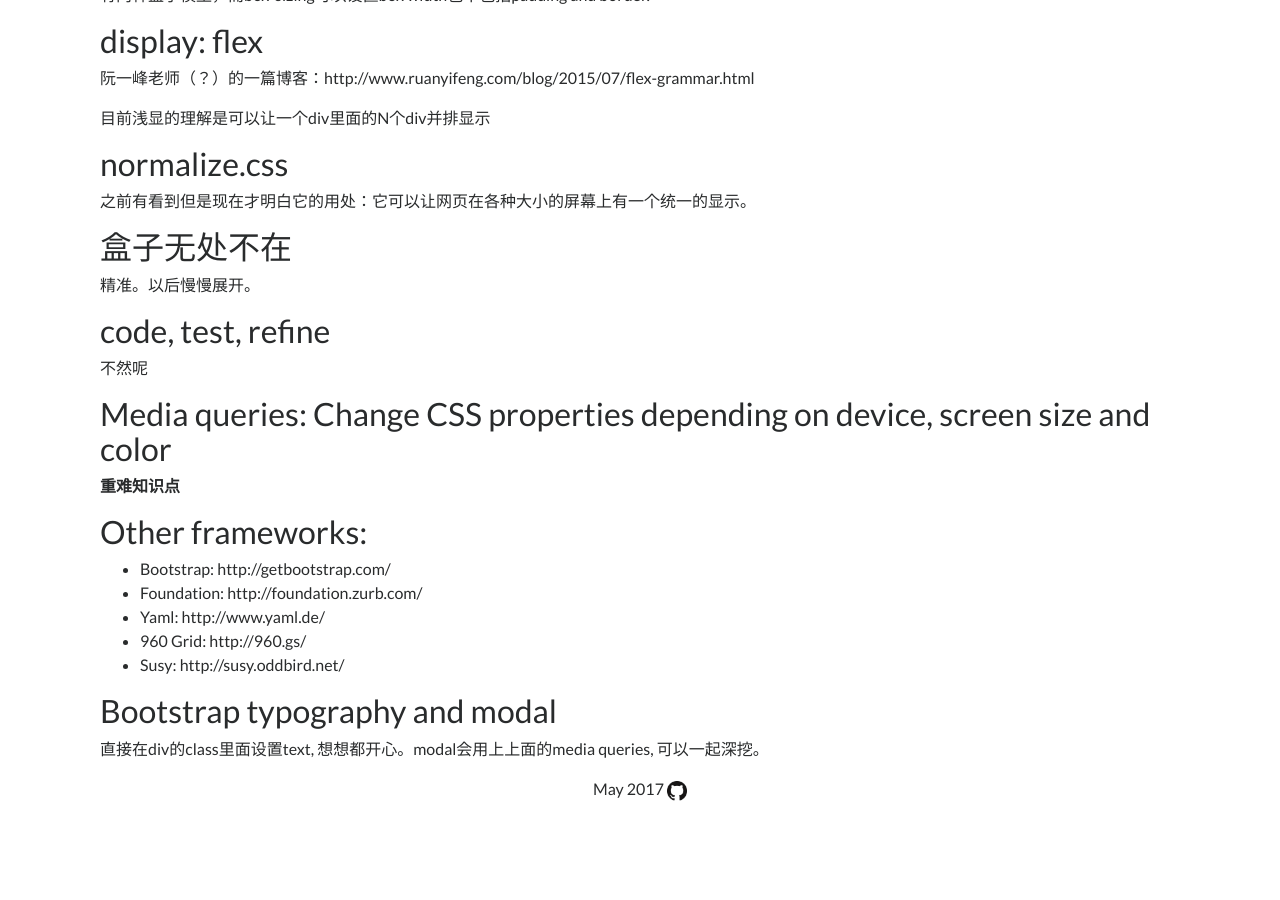
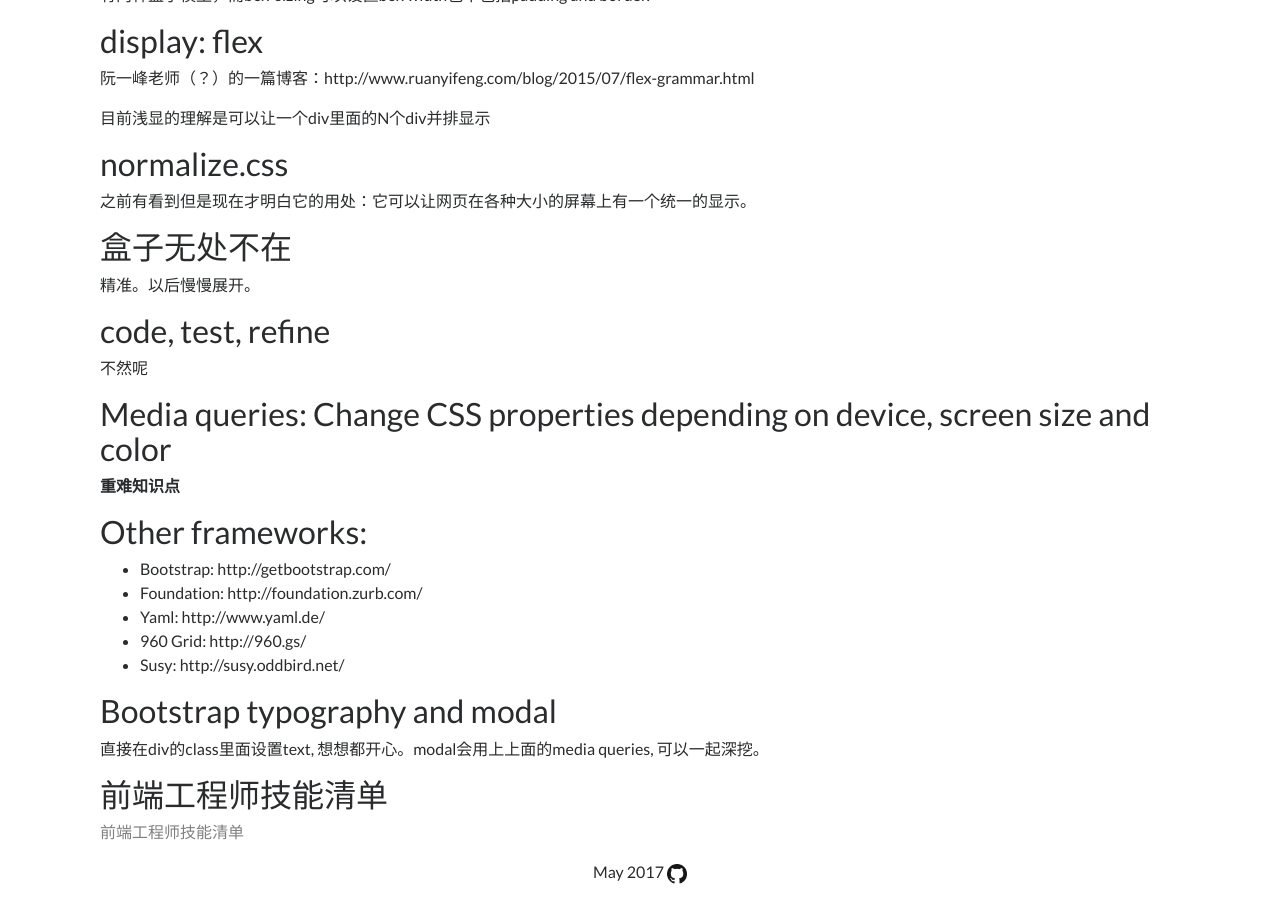
Before and after one commit to yinkouya/yinkouya.github.io, a Jekyll site: the page built from _posts/2017-06-29-HTML和CSS入门.md, in a window 1280 px wide and 900 px high, scrolled down 629 px. Built offline with Jekyll 4.4.1, drawn with Linux system fonts in a browser that asks for light colours; nearby versions of some CDN libraries; a script that is not in the unit is left out; before the commit the page ends 1446 px from its top, so only the background shows below that.

Commit message:
Update 2017-06-29-HTML和CSS入门.md

```diff
--- a/_posts/2017-06-29-HTML和CSS入门.md
+++ b/_posts/2017-06-29-HTML和CSS入门.md
@@ -56,3 +56,7 @@
 ## Bootstrap typography and modal
 
 直接在div的class里面设置text, 想想都开心。modal会用上上面的media queries, 可以一起深挖。
+
+## 前端工程师技能清单
+
+[前端工程师技能清单](https://s3.cn-north-1.amazonaws.com.cn/static-documents/nd001/Front-End+Skills+Cheklist_ZH.pdf)
```
